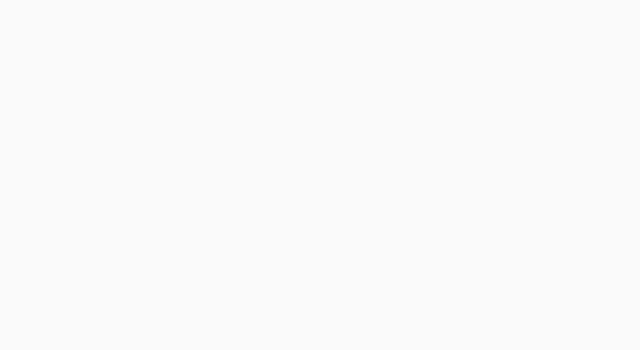
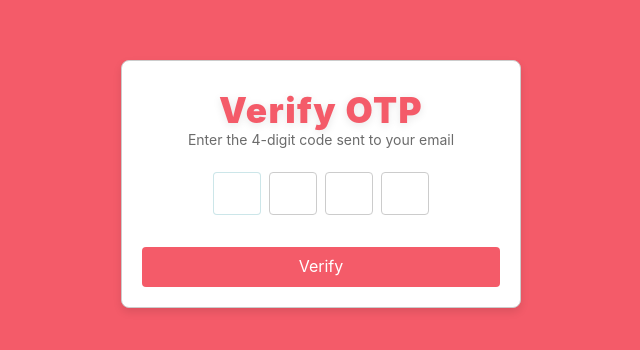
Before and after one commit to redaganan/pharmatrack-frontend, a React (Vite) app: page /otp in a window 1280 px wide. Before the commit this address had no page. Shown: the part 216-566 px from the top of the page, without its empty margins (319-959 px from the left). Built offline with nearby package versions, Linux system fonts and the light colour scheme.

Commit message:
feat: add OTP verification page and functionality

```diff
--- a/src/App.jsx
+++ b/src/App.jsx
@@ -11,6 +11,7 @@ const History = lazy(() => import('./pages/History'));
 const Categories = lazy(() => import('./pages/Categories'));
 const CreateAccount = lazy(() => import('./pages/CreateAccount'));
 const Profile = lazy(() => import('./pages/Profile'));
+const Otp = lazy(() => import('./pages/Otp'));
 
 // Simple fallback (blank) – spinner removed per request
 const Fallback = () => null;
@@ -29,6 +30,7 @@ const PageTransitions = () => {
   <Route path="/categories" element={<MotionWrap><Categories /></MotionWrap>} />
         <Route path="/create-account" element={<MotionWrap><CreateAccount /></MotionWrap>} />
         <Route path="/profile" element={<MotionWrap><Profile /></MotionWrap>} />
+        <Route path="/otp" element={<MotionWrap><Otp /></MotionWrap>} />
       </Routes>
     </AnimatePresence>
   );
--- a/src/apis/accountApi.ts
+++ b/src/apis/accountApi.ts
@@ -30,3 +30,14 @@ export const changePassword = async (url: string, data: object, id: string) => {
     });
     return await res.json();
 }
+
+export const verifyOtp = async (url: string, data: { code: string; accountId: string | null }) => {
+    const res = await fetch(url, {
+        method: "POST",
+        headers: {
+            "Content-Type": "application/json",
+        },
+        body: JSON.stringify(data),
+    });
+    return await res.json();
+}
--- a/src/components/LogInBody.tsx
+++ b/src/components/LogInBody.tsx
@@ -42,9 +42,11 @@ const LogInBody: React.FC = () => {
 
   const handleSubmit = async (e: React.FormEvent) => {
     e.preventDefault();
+    setLoading(true);
     // If captcha is empty, prompt the user explicitly
     if (captchaAnswer.trim() === "") {
       setError("Please fill it with the correct value");
+      setLoading(false);
       return;
     }
     // Simple arithmetic captcha validation
@@ -54,6 +56,7 @@ const LogInBody: React.FC = () => {
       setError("Captcha answer is incorrect. Please try again.");
       setCaptchaAnswer("");
       generateCaptcha();
+      setLoading(false);
       return;
     }
 
@@ -81,13 +84,16 @@ const LogInBody: React.FC = () => {
           localStorage.setItem("accountId", accountId);
           localStorage.setItem("username", username1);
         }
-        navigate("/dashboard");
+        // Go to OTP verification page after login
+        navigate("/otp");
       }
       if (response.status === "error") {
         setError(response.message || "Login failed.");
       }
     } catch (error) {
       setError("An error occurred. Please try again.");
+    } finally {
+      setLoading(false);
     }
   };
 
--- /dev/null
+++ b/src/components/OtpBody.tsx
@@ -0,0 +1,114 @@
+import React, { useEffect, useRef, useState } from "react";
+import "../../styles/LogIn.css";
+import { useNavigate } from "react-router-dom";
+import { verifyOtp } from "../apis/accountApi";
+
+// Simple 4-digit OTP input with focus management
+const OtpBody: React.FC = () => {
+  const navigate = useNavigate();
+  const [otp, setOtp] = useState<string[]>(["", "", "", ""]);
+  const [submitting, setSubmitting] = useState(false);
+  const [error, setError] = useState<string>("");
+  const inputsRef = useRef<Array<HTMLInputElement | null>>([]);
+
+  useEffect(() => {
+    inputsRef.current[0]?.focus();
+  }, []);
+
+  const handleChange = (idx: number, val: string) => {
+    const v = val.replace(/\D/g, "").slice(0, 1);
+    const next = [...otp];
+    next[idx] = v;
+    setOtp(next);
+    if (v && idx < inputsRef.current.length - 1) {
+      inputsRef.current[idx + 1]?.focus();
+    }
+  };
+
+  const handleKeyDown = (
+    idx: number,
+    e: React.KeyboardEvent<HTMLInputElement>
+  ) => {
+    if (e.key === "Backspace" && otp[idx] === "" && idx > 0) {
+      inputsRef.current[idx - 1]?.focus();
+    }
+  };
+
+  const code = otp.join("");
+
+  const onSubmit = async (e: React.FormEvent) => {
+    e.preventDefault();
+    setError("");
+    if (code.length !== 4) {
+      setError("Please enter the 4-digit code sent to your email.");
+      return;
+    }
+    try {
+      setSubmitting(true);
+      const res = await verifyOtp(
+        "http://localhost:8000/api/accounts/verify-otp",
+        { code, accountId: localStorage.getItem("accountId") }
+      );
+      if (res?.status === "success") {
+        navigate("/dashboard");
+      } else {
+        setError(res?.message || "Invalid or expired code.");
+      }
+    } catch (err) {
+      setError("Could not verify OTP. Please try again.");
+    } finally {
+      setSubmitting(false);
+    }
+  };
+
+  return (
+    <form className="login-form" onSubmit={onSubmit}>
+      <div className="login-header">
+        <div className="login-title">
+          <h2 className="title">Verify OTP</h2>
+          <div style={{ color: "#6b6b6b", fontSize: 14 }}>
+            Enter the 4-digit code sent to your email
+          </div>
+        </div>
+      </div>
+
+      <div
+        style={{
+          display: "flex",
+          justifyContent: "center",
+          gap: 8,
+          margin: "16px 0",
+        }}
+      >
+        {otp.map((v, i) => (
+          <input
+            key={i}
+            ref={(el) => {
+              inputsRef.current[i] = el;
+            }}
+            className="captcha-input" // reuse small input style
+            type="text"
+            inputMode="numeric"
+            pattern="[0-9]*"
+            maxLength={1}
+            value={v}
+            onChange={(e) => handleChange(i, e.target.value)}
+            onKeyDown={(e) => handleKeyDown(i, e)}
+            aria-label={`Digit ${i + 1}`}
+            style={{ width: 48, textAlign: "center", fontSize: 18 }}
+          />
+        ))}
+      </div>
+
+      {error && (
+        <div style={{ color: "#b94a48", marginBottom: 8 }}>{error}</div>
+      )}
+
+      <button type="submit" disabled={submitting}>
+        {submitting ? "Verifying..." : "Verify"}
+      </button>
+    </form>
+  );
+};
+
+export default OtpBody;
--- /dev/null
+++ b/src/pages/Otp.tsx
@@ -0,0 +1,15 @@
+import React from "react";
+import "../../styles/LogIn.css";
+import OtpBody from "../components/OtpBody";
+
+const Otp: React.FC = () => {
+  return (
+    <div className="login-page">
+      <div className="login-container">
+        <OtpBody />
+      </div>
+    </div>
+  );
+};
+
+export default Otp;
```
